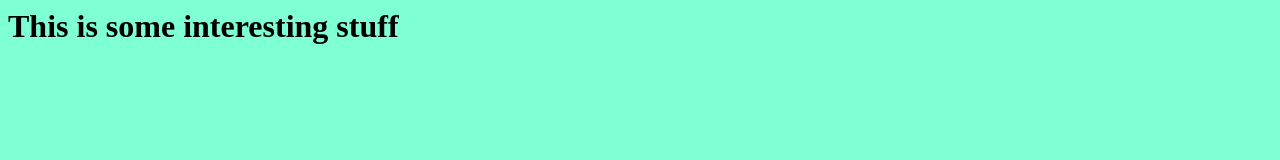
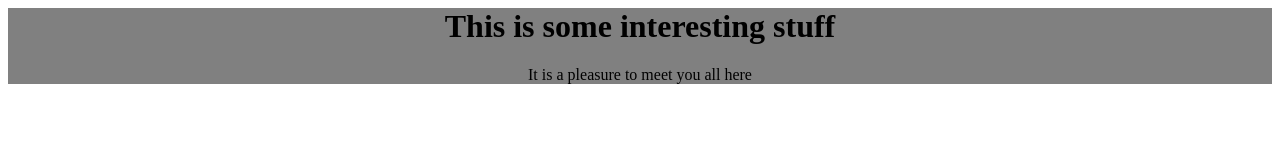
Before and after one commit to Leeoasis/Leeeoasis.github.io, a plain HTML site: page index.html in a window 1280 px wide. Drawn offline with Linux system fonts and the light colour scheme.

Commit message:
new css and new lines

```diff
--- a/index.html
+++ b/index.html
@@ -6,11 +6,19 @@
     <title>My first github online website</title>
     <style>
         body {
-            background-color: aquamarine;
+            background-color: aquamarine, blue;
+
+        }
+        #main-content {
+            text-align: center;
+            background-color: gray;
         }
     </style>
 </head>
 <body>
+    <div id="main-content">
     <h1>This is some interesting stuff</h1>
+    <p>It is a pleasure to meet you all here</p>
+    </div>
 </body>
 </html>
```
